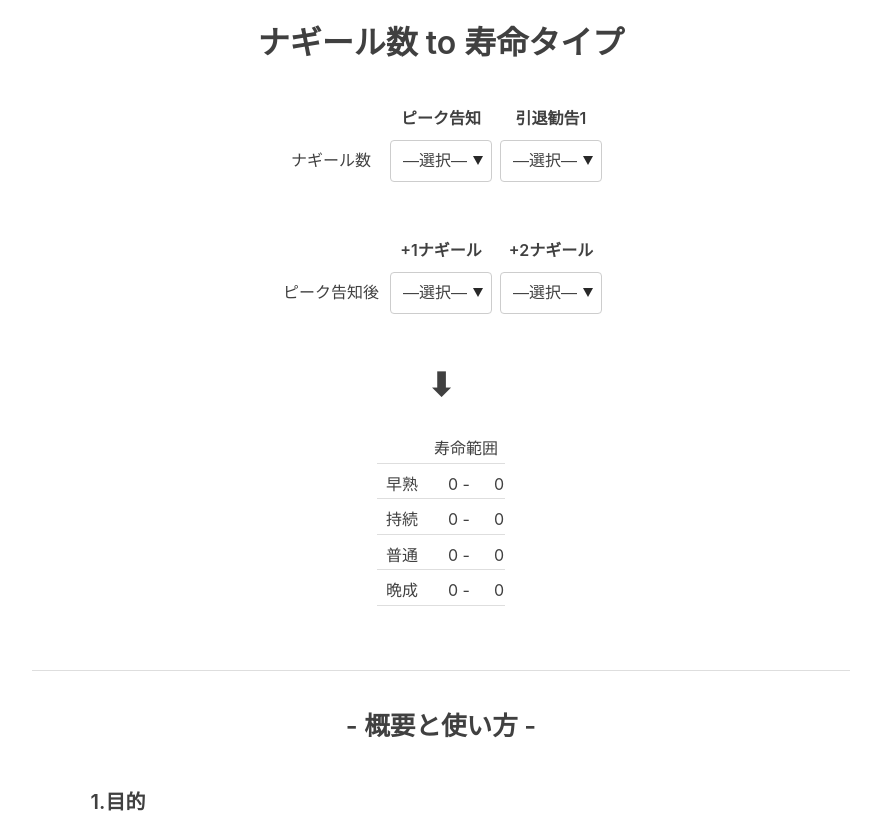
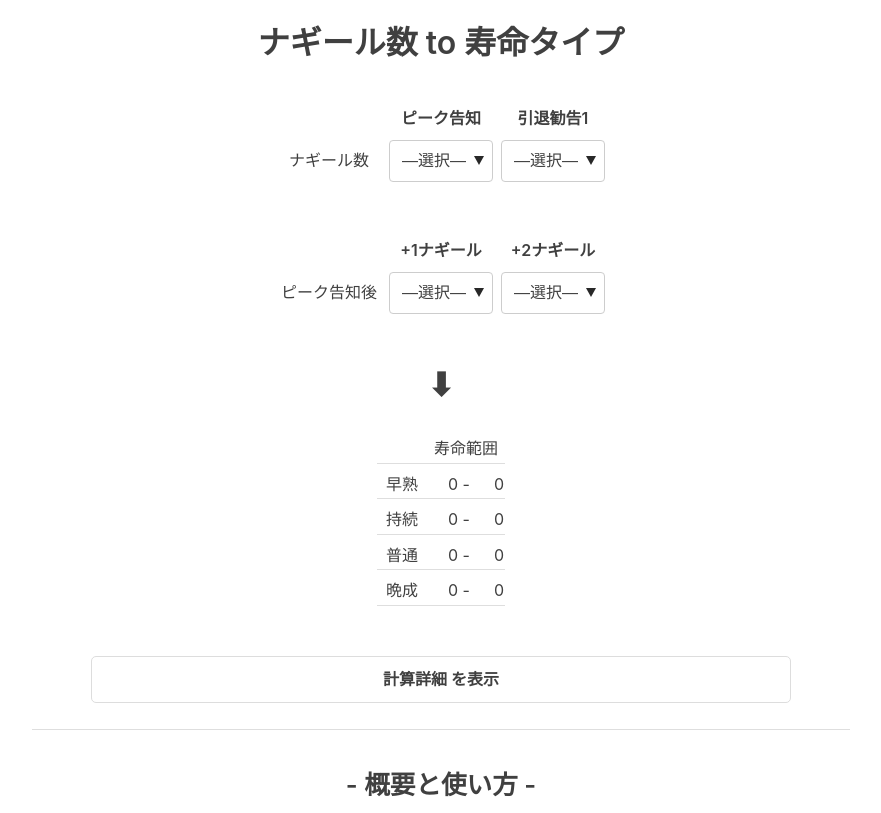
Before and after one commit to Jonnifer-R/MF2_Nagir_to_LifeTIme, a React (Create React App) app in the folder nagir-life/: page / in a window 1280 px wide. Shown: the top 813 px of the page, without its empty margins (199-1080 px from the left). Built offline with nearby package versions, Linux system fonts and the light colour scheme.

Commit message:
View processData box
You see "Abstruct & Usage"  when that box status is hidden.

```diff
--- a/nagir-life/src/Output.js
+++ b/nagir-life/src/Output.js
@@ -268,6 +268,44 @@ const calcYoungTypeAndJudge = (range,rangePeakAnd,phase) => {
   return resultRange
 }
 
+const ProcessDataView = (props) => {
+  const rangePeak = props.rangePeak
+  const rangeRetire = props.rangeRetire
+  const rangePeakAnd = props.rangePeakAnd
+  const phase = props.phase
+  const rangeNagir1 = {
+    a: {bottomRange: 0, topRange: 0},
+    b: {bottomRange: 0, topRange: 0},
+    c: {bottomRange: 0, topRange: 0},
+    d: {bottomRange: 0, topRange: 0},
+  }
+  const rangeNagir2 = {
+    a: {bottomRange: 0, topRange: 0},
+    b: {bottomRange: 0, topRange: 0},
+    c: {bottomRange: 0, topRange: 0},
+    d: {bottomRange: 0, topRange: 0},
+  }
+
+  if( phase.nagir1 ){
+    rangeNagir1.a = calcRangeUseFilterFromPhase(rangePeak.a, rangePeakAnd.nagir1, "早熟")
+    rangeNagir1.b = calcRangeUseFilterFromPhase(rangePeak.b, rangePeakAnd.nagir1, "持続")
+  }
+
+  if( phase.nagir2 ){
+    rangeNagir2.a = calcRangeUseFilterFromPhase(rangePeak.a, rangePeakAnd.nagir2, "早熟")
+    rangeNagir2.b = calcRangeUseFilterFromPhase(rangePeak.b, rangePeakAnd.nagir2, "持続")
+  }
+
+  return(
+    <div>
+      <EstimateLife title="ピーク告知" range={rangePeak} />
+      <EstimateLife title="引退勧告1" range={rangeRetire} />
+      <EstimateLife title="+1ナギール" range={rangeNagir1} />
+      <EstimateLife title="+2ナギール" range={rangeNagir2} />
+    </div>
+  )
+}
+
 const TableList = (props) => {
   const name = props.name
   const type = props.type !== 0 ?  props.type : {bottomRange: 0, topRange: 0}
@@ -282,17 +320,9 @@ const TableList = (props) => {
   )
 }
 
-const ProcessDataView = (props) => {
-  return(
-    <div className="inline-block">
-      <table>
-        <thead></thead>
-      </table>
-    </div>
-  )
-}
-
 const EstimateLife = (props) => {
+  const title = props.title
+  const subText = title ? "" : "寿命範囲"
   const type = {
     a: {bottomRange: props.range.a.bottomRange, topRange: props.range.a.topRange},
     b: {bottomRange: props.range.b.bottomRange, topRange: props.range.b.topRange},
@@ -302,11 +332,12 @@ const EstimateLife = (props) => {
 
   return(
     <div className="result">
+      <u>{title}</u>
       <table>
         <thead>
           <tr>
             <td> </td>
-            <td colSpan="3">寿命範囲</td>
+            <td colSpan="3">{subText}</td>
           </tr>
         </thead>
         <tbody>
@@ -339,9 +370,18 @@ class Output extends Component {
 
     return (
       <div>
-      <EstimateLife range={range} />
-      <p />
-      {/* <ProcessDataView rangePeak={rangePeak} rangeRetire={rangeRetire} rangePeakAnd /> */}
+        <EstimateLife range={range} />
+
+        <div class="hidden_box">
+          <input type="checkbox" id="labelxx"/>
+          <label for="labelxx">計算詳細</label>
+          <div class="hidden_show">
+            <ProcessDataView
+              rangePeak={rangePeak} rangeRetire={rangeRetire}
+              rangePeakAnd={rangePeakAnd} phase={phase}
+            />
+          </div>
+        </div>
       </div>
     )
   }
--- a/nagir-life/src/index.css
+++ b/nagir-life/src/index.css
@@ -343,7 +343,7 @@ dd {
 .inline-block {
   display: inline-block;
   padding: 4px;
-  width: 110px;
+  width: 7rem;
   text-align: center;
 }
 
@@ -637,11 +637,12 @@ textarea.has-error:active {
 table {
   border-collapse: collapse;
   border-spacing: 0;
-  margin-bottom: 4rem;
+  margin-bottom: 2rem;
   width: 100%;
   max-width: 100%; }
 .result{
-  margin: auto;
+  display: inline-block;
+  margin: 0rem 1rem;
   width: 8rem;
 }
 
@@ -685,6 +686,56 @@ caption {
   =============== */
 .usage-inline {
   display: inline-block;
-  width:60% ;
+  width: 60%;
   text-align: left;
 }
+
+.hidden_box {
+	margin: 10px 0;
+	padding: 0;
+	text-align: center;
+}
+
+.hidden_box label {
+  width: 60%;
+	border: 1px solid #ddd;
+	border-radius: 5px;
+	cursor: pointer;
+	font-weight: bold;
+  margin: 0 auto;
+  margin-bottom: 1rem;
+	padding: 10px;
+	min-width: 50%;
+}
+
+.hidden_box label:hover {
+	background: #f5f5f5;
+}
+
+.hidden_box label:after {
+  content: " を表示";	/* 閉じている状態のときにラベルの後ろに続く文字 */
+}
+
+.hidden_box input {
+  width: 40%;
+	display: none;
+}
+
+.hidden_box .hidden_show {
+	height: 0;
+	overflow: hidden;
+	opacity: 0;
+	padding: 0;
+	text-align: center;
+	transition: 0.5s;
+}
+
+.hidden_box input:checked + label:after {
+	content: " を非表示";	/* 開いている状態のときにラベルの後ろに続く文字 */
+}
+
+.hidden_box input:checked ~ .hidden_show {
+  height: auto;
+	opacity: 1;
+	padding: 10px 0;
+}
```
